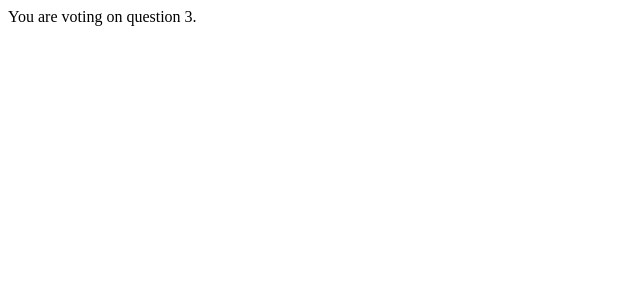
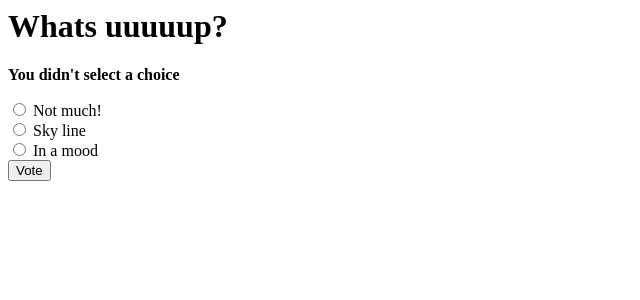
Before and after one commit to amendezcabrera/hellodjango, a Django app: page /polls/3/vote/ in a window 1280 px wide. Shown: the top 300 px of the page, without its empty margins (0-640 px from the left). Run offline with Django 3.2, Linux system fonts and the light colour scheme; data comes from the database, SQL or seed files in the repository; both versions use the stored data as it was after the commit.

Commit message:
Agregado un formulario para votar y creadas las vistas que faltaban relacionadas con el voto

```diff
--- a/polls/templates/polls/detail.html
+++ b/polls/templates/polls/detail.html
@@ -1,6 +1,19 @@
-<h1>{{question.question_text}}</h1>
-<ul>
+<h1>{{ question.question_text }}</h1>
+
+{% if error_message %}
+<p>
+    <strong>{{ error_message }}</strong>
+</p>
+{% endif %}
+
+<form action="{% url 'polls:vote' question.id %}" method="post">
+    {% csrf_token %}        <!-- Avoids Cross Site Request Forgeries -->
     {% for choice in question.choice_set.all %}
-        <li>{{choice.choice_text}}</li>
+    <input type="radio" name="choice" id="choice{{ forloop.counter }}" value="{{ choice.id }}"/>
+    <label for="choice{{ forloop.counter }}">
+        {{choice.choice_text}}
+    </label>
+    <br/>
     {% endfor %}
-</ul>
+    <input type="submit" value="Vote"/>
+</form>
--- a/polls/templates/polls/index.html
+++ b/polls/templates/polls/index.html
@@ -1,7 +1,7 @@
 {% if latest_question_list %}
     <ul>
         {% for question in latest_question_list %}
-            <li><a href="{% url 'detail' question.id %}">{{question.question_text}}</a></li>
+            <li><a href="{% url 'polls:detail' question.id %}">{{question.question_text}}</a></li>
         {% endfor %}
     </ul>
 {% else %}
--- a/polls/urls.py
+++ b/polls/urls.py
@@ -1,6 +1,7 @@
 from django.conf.urls import url
 from . import views
 
+app_name = "polls"
 urlpatterns = [
     #ex: /polls/
     url(r'^$', views.index, name='index'),
--- a/polls/views.py
+++ b/polls/views.py
@@ -1,6 +1,8 @@
-from django.http import HttpResponse, Http404
+from django.http import HttpResponse, HttpResponseRedirect
 from django.shortcuts import get_object_or_404, render
-from .models import Question
+from django.core.urlresolvers import reverse
+
+from .models import Question, Choice
 
 def index(request):
     latest_question_list = Question.objects.order_by('-pub_date')[:5]
@@ -15,8 +17,23 @@ def detail(request, question_id):
     return render(request, "polls/detail.html", {'question': question})
 
 def results(request, question_id):
-    response = "You are looking at the results of question %s."
-    return HttpResponse(response % question_id)
+    question=get_object_or_404(Question, pk=question_id)
+    return render(request, "polls/results.html", {"question":question})
 
 def vote(request, question_id):
-    return HttpResponse("You are voting on question %s." % question_id)
+    question = get_object_or_404(Question, pk=question_id)
+    try:
+        selected_choice = question.choice_set.get(pk=request.POST['choice'])
+    except (KeyError, Choice.DoesNotExist):
+        # Redisplay the question voting form
+        return render(request, "polls/detail.html",{
+            "question":question,
+            "error_message":"You didn't select a choice",
+        })
+    else:
+        selected_choice.votes += 1
+        selected_choice.save()
+        # Always return an HttpResponseRedirect after successfully dealing
+        # with POST data. This prevents data from being posted twice if a
+        # user hits the Back button.
+        return HttpResponseRedirect(reverse("polls:results", args=(question.id,)))
```
Also changed, not shown: polls/templates/polls/results.html (added, +7 -0 lines), db.sqlite3.
